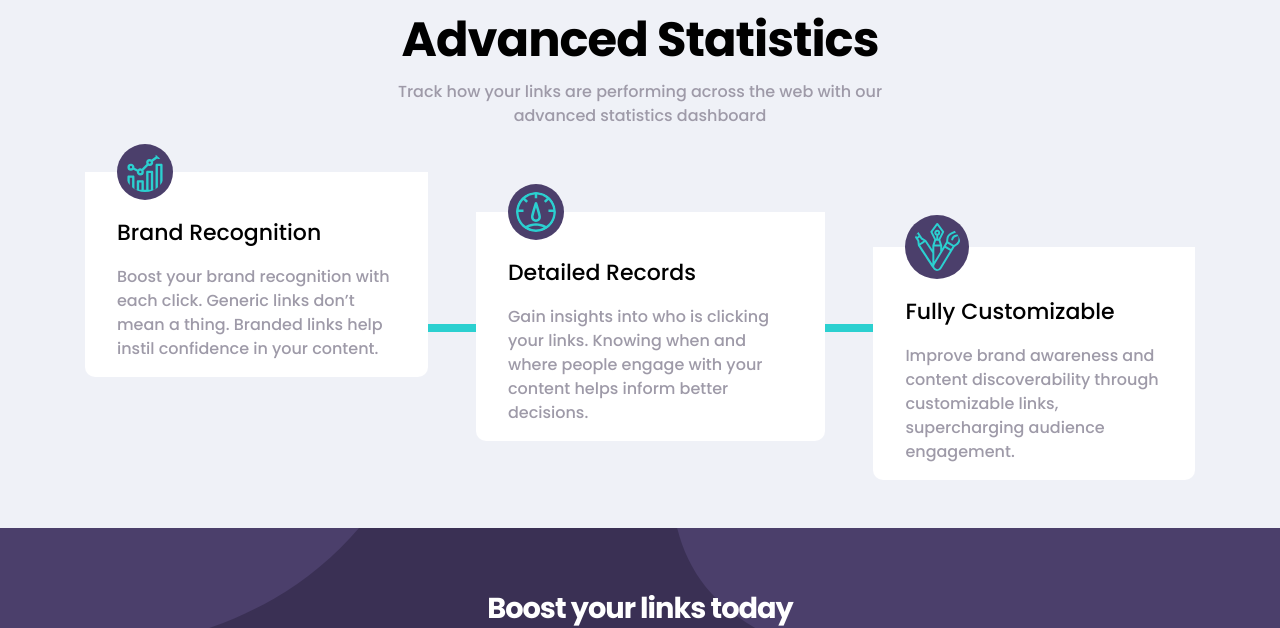
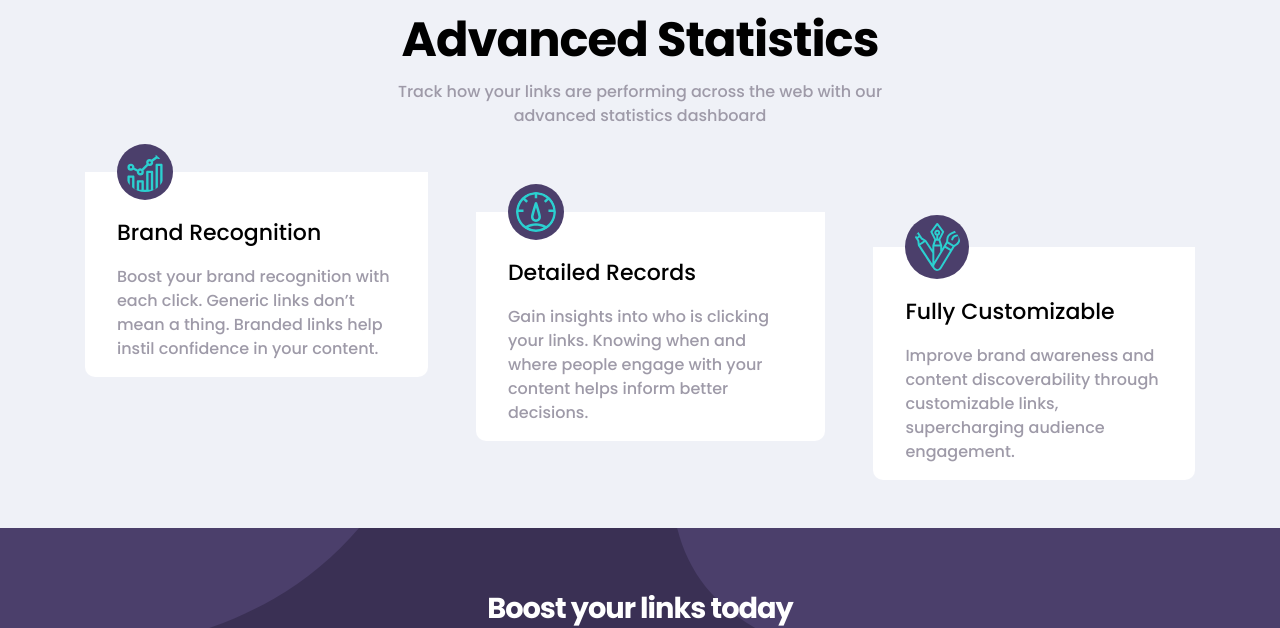
Before and after one commit to glopzel/shortly, a React (Vite) app: page / in a window 1280 px wide. Shown: the part 1040-1668 px from the top of the page. Built offline with nearby package versions, Linux system fonts and the light colour scheme.

Commit message:
blue line query

```diff
--- a/src/App.css
+++ b/src/App.css
@@ -394,10 +394,6 @@ footer .container {
   .cards {
     min-height: 50vh;
     padding-bottom: 3em;
-    background-image: url('./assets/images/line.svg');
-    background-size: contain;
-    background-position: center;
-    background-repeat: no-repeat;
   }
 
   #card-1 {
@@ -578,3 +574,12 @@ footer .container {
     z-index: 9999;
   }
 }
+
+@media (max-width: 1024px) {
+  .cards {
+    background-image: url('./assets/images/line.svg');
+    background-size: contain;
+    background-position: center;
+    background-repeat: no-repeat;
+  }
+}
```
